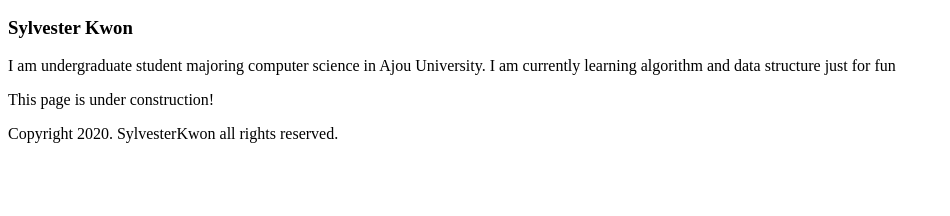
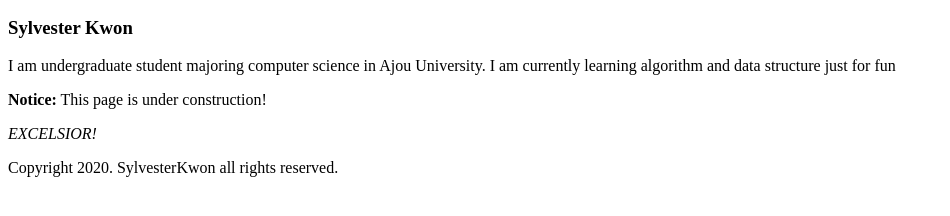
Before and after one commit to SylvesterKwon/Blog, a plain HTML site: page index.html in a window 1280 px wide. Shown: the part 100-316 px from the top of the page, without its empty margins (0-950 px from the left). Drawn offline with Linux system fonts and the light colour scheme.

Commit message:
Update index.html

```diff
--- a/index.html
+++ b/index.html
@@ -5,7 +5,8 @@
 <a href="https://asix.tistory.com/">Go to ASIX's AXIS tistory</a>
 <h3>Sylvester Kwon</h3>
 <p>I am undergraduate student majoring computer science in Ajou University. I am currently learning algorithm and data structure just for fun</p>
-<p>This page is under construction!</p>
+<p><b>Notice:</b> This page is under construction!</p>
+<p><i>EXCELSIOR!</i></p>
 <p>Copyright 2020. SylvesterKwon all rights reserved.</p>
 </body>
 </html>
```
